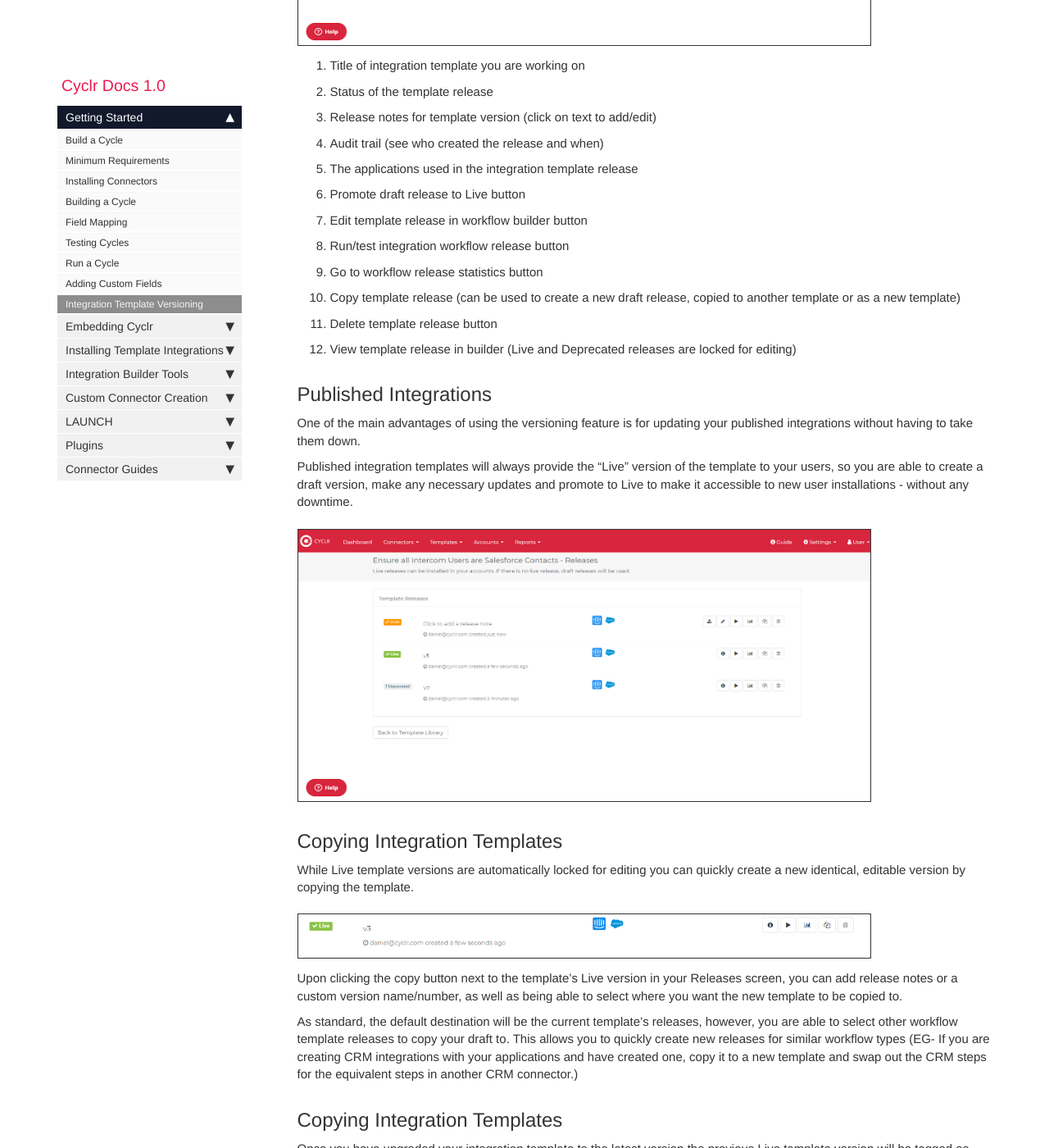
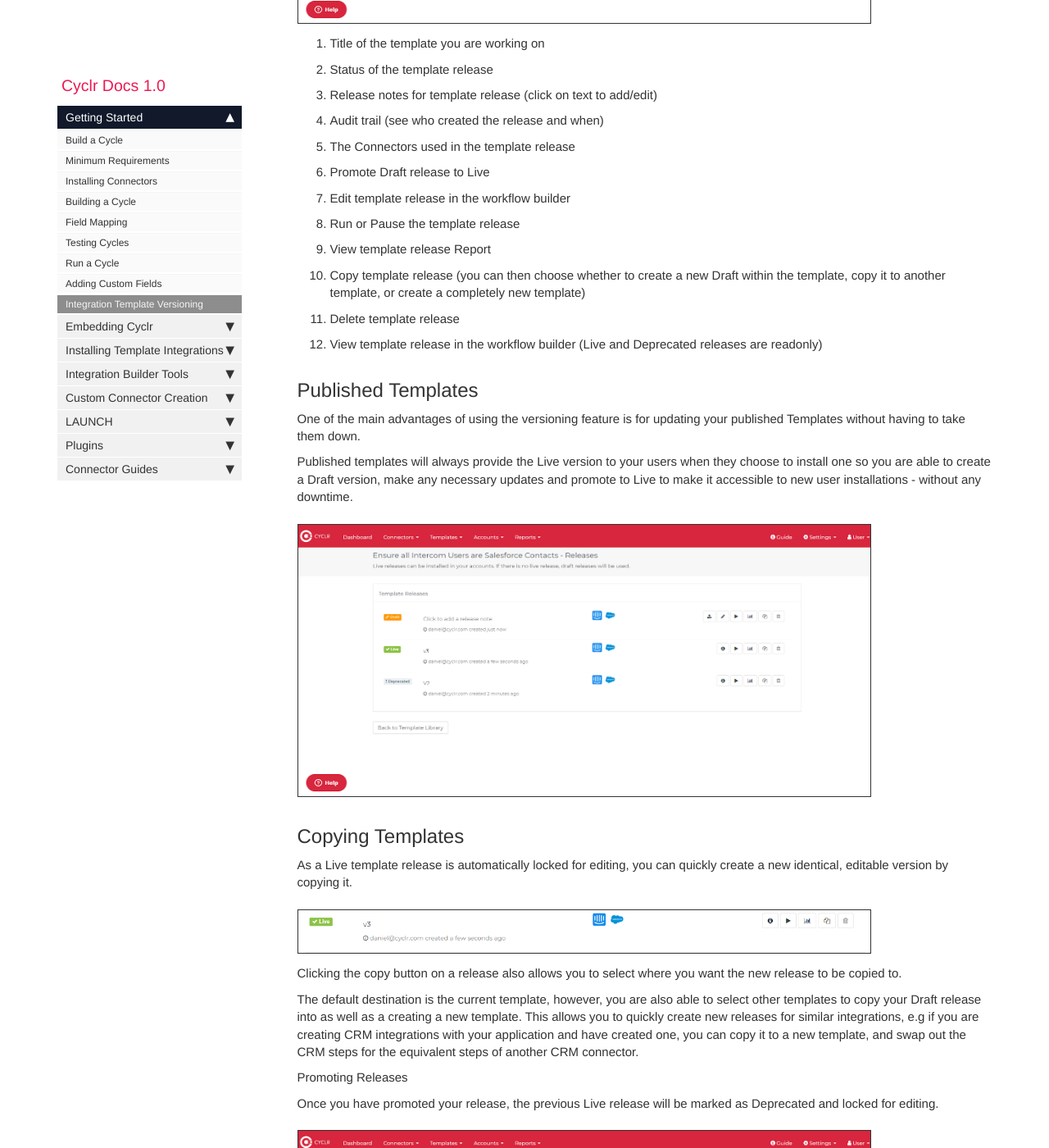
Before and after one commit to sneakysneak/docs, a Jekyll site: the page built from pages/getting-started/template-versioning.md, in a window 1280 px wide and 1400 px high, scrolled down 938 px. Shown: the whole window at 82% size. Built offline with Jekyll 4.4.1, drawn with Linux system fonts in a browser that asks for light colours; nearby versions of some CDN libraries; comment, search, counter and statistics services are not loaded; some of the changed text lies outside the part shown.

Commit message:
Tweaking the content.

```diff
--- a/pages/getting-started/template-versioning.md
+++ b/pages/getting-started/template-versioning.md
@@ -8,11 +8,11 @@ keywords: versioning, locked, template management, deprecated, integration manag
 
 To help you and your team organise and iterate your integrations we have introduced integration template versioning to the Cyclr Console.
 
-The new feature allows you to create draft releases of an integration, so you can build it out and test new additions, before locking it as a Live release.
+The new feature allows you to create Draft "releases" of an integration so you can build it out and test new additions, before locking it as a Live release.
 
 ![](./images/live-template-workflow.png)
 
-While Live releases can no longer be edited, you can however create a copy of it in order to create an iterative new release. Once this has been built out as required it can be set as the new Live version of the workflow.
+While Live releases cannot be edited, you can copy them to create an iterative new release. Once this has been built out as required, it can be set as the new Live version of the integration.
 
 Combining this with our audit trail features, your whole team are able to build and work on integration templates, with their account details being assigned to a release for traceability.
 
@@ -23,48 +23,47 @@ Template Releases Orientation
 
 ![](./images/Template-Release-Screen.png)
 
-1.  Title of integration template you are working on
+1.  Title of the template you are working on
 2.  Status of the template release
-3.  Release notes for template version (click on text to add/edit)
+3.  Release notes for template release (click on text to add/edit)
 4.  Audit trail (see who created the release and when)
-5.  The applications used in the integration template release
-6.  Promote draft release to Live button
-7.  Edit template release in workflow builder button
-8.  Run/test integration workflow release button
-9.  Go to workflow release statistics button
-10. Copy template release (can be used to create a new draft release, copied to another template or as a new template)
-11. Delete template release button
-12. View template release in builder (Live and Deprecated releases are locked for editing)
+5.  The Connectors used in the template release
+6.  Promote Draft release to Live
+7.  Edit template release in the workflow builder
+8.  Run or Pause the template release
+9.  View template release Report
+10. Copy template release (you can then choose whether to create a new Draft within the template, copy it to another template, or create a completely new template)
+11. Delete template release
+12. View template release in the workflow builder (Live and Deprecated releases are readonly)
 
 
 
-Published Integrations
+Published Templates
 ---------------
 
-One of the main advantages of using the versioning feature is for updating your published integrations without having to take them down.
+One of the main advantages of using the versioning feature is for updating your published Templates without having to take them down.
 
-Published integration templates will always provide the “Live” version of the template to your users, so you are able to create a draft version, make any necessary updates and promote to Live to make it accessible to new user installations - without any downtime.
+Published templates will always provide the Live version to your users when they choose to install one so you are able to create a Draft version, make any necessary updates and promote to Live to make it accessible to new user installations - without any downtime.
 
 ![](./images/Integration-Template-Releases.png)
 
 
-Copying Integration Templates
+Copying Templates
 ---------------
 
-While Live template versions are automatically locked for editing you can quickly create a new identical, editable version by copying the template.
+As a Live template release is automatically locked for editing, you can quickly create a new identical, editable version by copying it.
 
 ![](./images/live-template-workflow.png)
 
-Upon clicking the copy button next to the template’s Live version in your Releases screen, you can add release notes or a custom version name/number, as well as being able to select where you want the new template to be copied to.
+Clicking the copy button on a release also allows you to select where you want the new release to be copied to.
 
-As standard, the default destination will be the current template’s releases, however, you are able to select other workflow template releases to copy your draft to. This allows you to quickly create new releases for similar workflow types (EG- If you are creating CRM integrations with your applications and have created one, copy it to a new template and swap out the CRM steps for the equivalent steps in another CRM connector.)
+The default destination is the current template, however, you are also able to select other templates to copy your Draft release into as well as a creating a new template. This allows you to quickly create new releases for similar integrations, e.g if you are creating CRM integrations with your application and have created one, you can copy it to a new template, and swap out the CRM steps for the equivalent steps of another CRM connector.
 
 
-Copying Integration Templates
----------------
+Promoting Releases
 
-Once you have upgraded your integration template to the latest version the previous Live template version will be tagged as Deprecated, being locked for editing.
+Once you have promoted your release, the previous Live release will be marked as Deprecated and locked for editing.
 
 ![](./images/Integration-Template-Releases.png)
 
-This allows you to keep a trail of your integration development progress, so you can see what you we previously doing, while also being able to go back by creating a copy of the deprecated template and promoting it to Live.
+This allows you to keep a trail of your integration development progress so you can see what you we previously doing, while also being able to go back by creating a copy of a Deprecated release and promoting it to Live.
```
